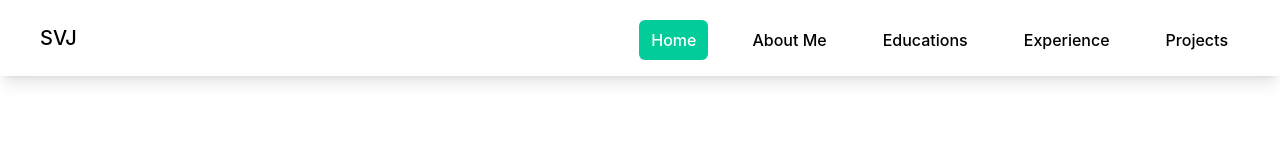
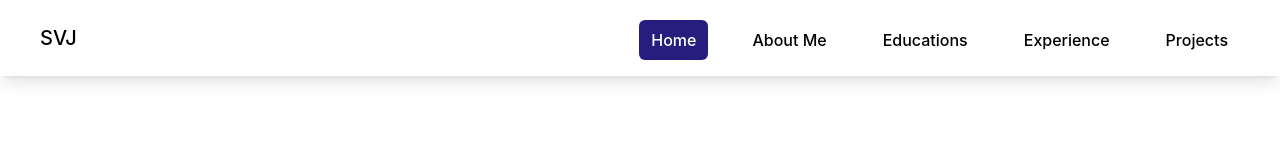
Before and after one commit to shreejay23/shreejay23.github.io, a React (Create React App) app: page / in a window 1280 px wide. Shown: the top 160 px of the page. Built offline with nearby package versions, Linux system fonts and the light colour scheme.

Commit message:
Small Changes

```diff
--- a/src/components/Navbar.jsx
+++ b/src/components/Navbar.jsx
@@ -57,9 +57,9 @@ const Navbar = () => {
                   <Link
                     key={index}
                     to={link.route}
-                    activeClass={"text-white bg-[#02cc99]"}
+                    activeClass={"text-white bg-[#261e7e]"}
                     className={
-                      "hover:bg-[#02cc99] text-black block px-3 py-2 rounded-md text-base font-medium mt-1 hover:text-white cursor-pointer"
+                      "hover:bg-[#261e7e] text-black block px-3 py-2 rounded-md text-base font-medium mt-1 hover:text-white cursor-pointer"
                     }
                     spy={true}
                     smooth={true}
@@ -99,9 +99,9 @@ const Navbar = () => {
               <Link
                 key={index}
                 to={link.route}
-                activeClass={"text-white bg-[#02cc99]"}
+                activeClass={"text-white bg-[#261e7e]"}
                 className={
-                  "hover:bg-[#02cc99] text-black block px-3 py-2 rounded-md text-base font-medium mt-1 hover:text-white cursor-pointer"
+                  "hover:bg-[#261e7e] text-black block px-3 py-2 rounded-md text-base font-medium mt-1 hover:text-white cursor-pointer"
                 }
                 spy={true}
                 smooth={true}
--- a/src/views/Home.jsx
+++ b/src/views/Home.jsx
@@ -1,15 +1,11 @@
 import React from "react";
 import { contactLinks } from "../resume_content/contactLinks";
 import { motion } from "framer-motion";
-import bgImg from "../assets/bg-img.png";
 
 const Home = () => {
   return (
     <>
       <div>
-      {/* <div
-        style={{ backgroundImage: `url('${bgImg}')`, backgroundSize: "cover" }}
-      > */}
         <main
           className="mx-auto max-w-7xl px-4 sm:px-6 md:mt-0 lg:px-8 flex flex-col md:flex-row items-center justify-center md:justify-between h-screen"
           id="/"
@@ -62,7 +58,7 @@ const Home = () => {
               hidden: { opacity: 1, y: 80 },
             }}
             src={
-              "https://www.bdigital.co.nz/wp-content/uploads/2019/07/Graphic-workstation.gif"
+              "https://cdn.prod.website-files.com/659f77ad8e06050cc27ed531/65ef63f6bd30ab838939a4ae_Developer%20productivity%20tools%202024.webp"
             }
             alt=""
             className="md:w-3/6 hidden sm:block"
```
